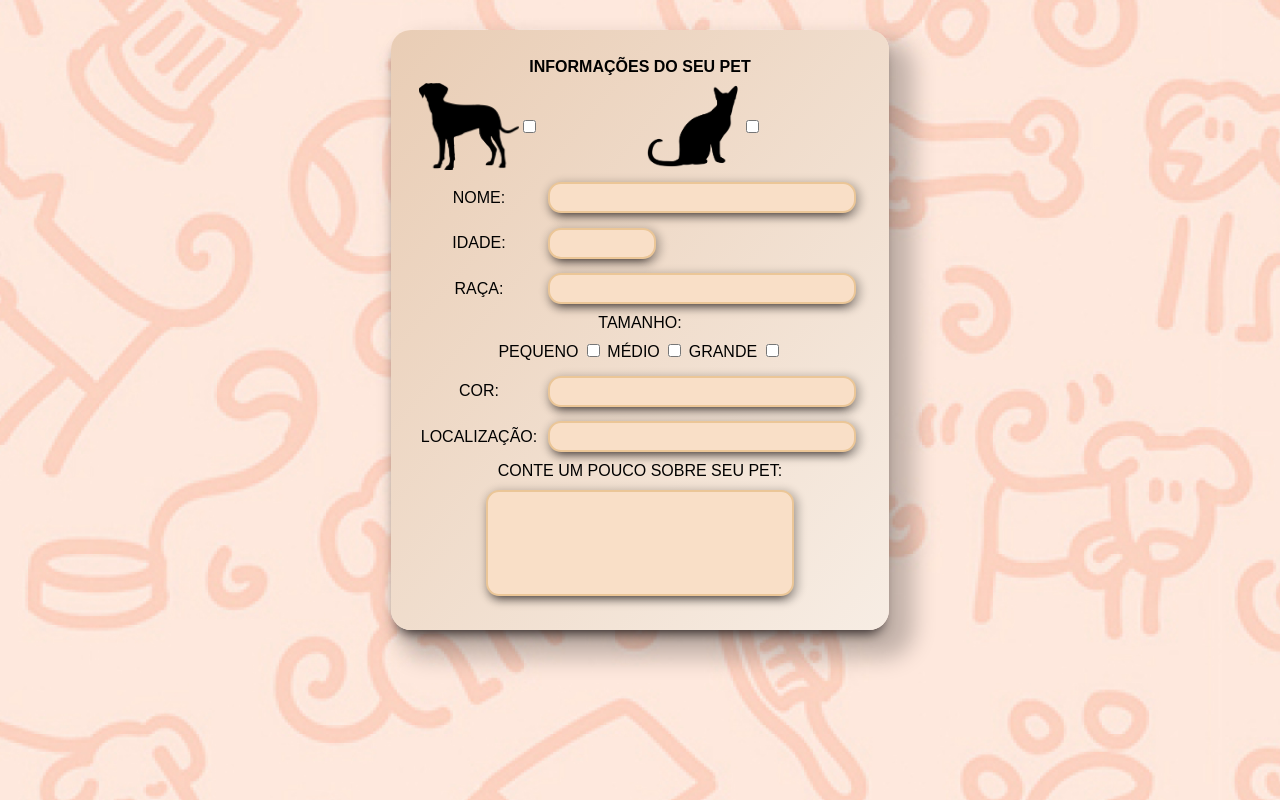
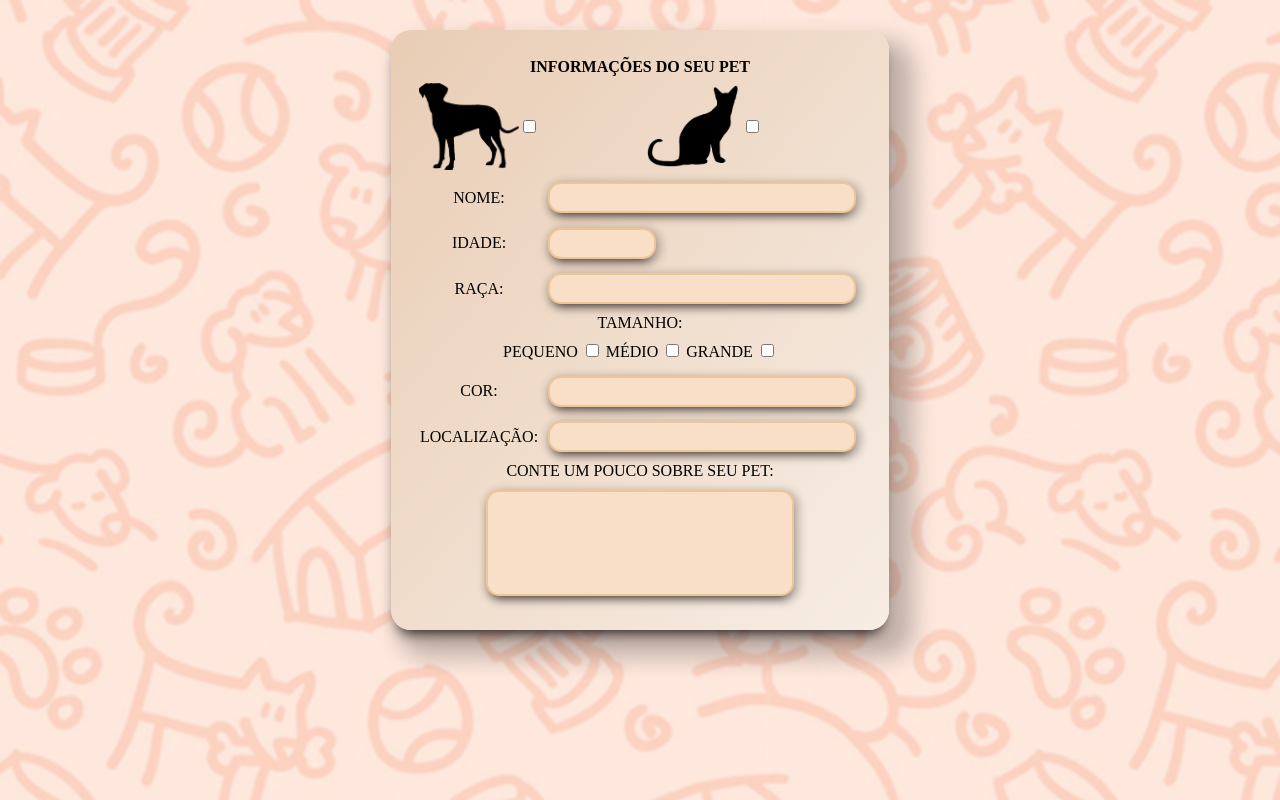
Before and after one commit to JohnPdro/projeto-adotapet, a PHP site: page / in a window 1280 px wide. Run offline with PHP 8.4, Linux system fonts and the light colour scheme; some web fonts are replaced.

Commit message:
Alteração no CSS

```diff
--- a/Formulario/index.html
+++ b/Formulario/index.html
@@ -6,6 +6,9 @@
     <meta http-equiv="X-UA-Compatible" content="IE=edge">
     <meta name="viewport" content="width=device-width, initial-scale=1.0">
     <link rel="stylesheet" href="style.css">
+    <link rel="preconnect" href="https://fonts.googleapis.com">
+    <link rel="preconnect" href="https://fonts.gstatic.com" crossorigin>
+    <link href="https: //fonts.googleapis.com/css2?family= Lilita +One & display=swap" rel="stylesheet">
     <title>Formulário</title>
 </head>
 
@@ -60,18 +63,18 @@
                         </tr>
                         <tr>
                             <td colspan="2" class="mesclar">
-                        <label  for="porte">Tamanho: </label>
+                                <label for="porte">Tamanho: </label>
                             </td>
                         </tr>
                         <tr>
                             <td colspan="2">
                                 <div class="checkbox">
                                     <label for="porte">Pequeno</label>
-                            <input  type="checkbox" name="port">
+                                    <input type="checkbox" name="port">
                                     <label for="porte">Médio</label>
-                            <input  type="checkbox" name="port">
+                                    <input type="checkbox" name="port">
                                     <label for="porte">Grande</label>
-                            <input  type="checkbox" name="port">
+                                    <input type="checkbox" name="port">
                                 </div>
                             </td>
                         </tr>
--- a/Formulario/style.css
+++ b/Formulario/style.css
@@ -1,15 +1,10 @@
-@font-face {
-    font-family:lillita;
-    src: url('LilitaOne-Regular.ttf') format(truetype);
-}
 
 html{
-    background: url("imagens/AdotaPetFundo.png");
-    font-family: lill;
- }
+    background: url("imagens/FundoPageAdotaPet.png");
+}
  body{
     margin-top: 30px;
-    font-family: Arial;
+    font-family: 'Lilita One', cursiva;
     text-transform: uppercase;
     font-weight: lighter;
 
```
Also changed, not shown: Formulario/imagens/AdotaPetFundo.png (deleted), Formulario/imagens/FundoPageAdotaPet.png (added). Lines whose indentation alone changed are shown as unchanged.
